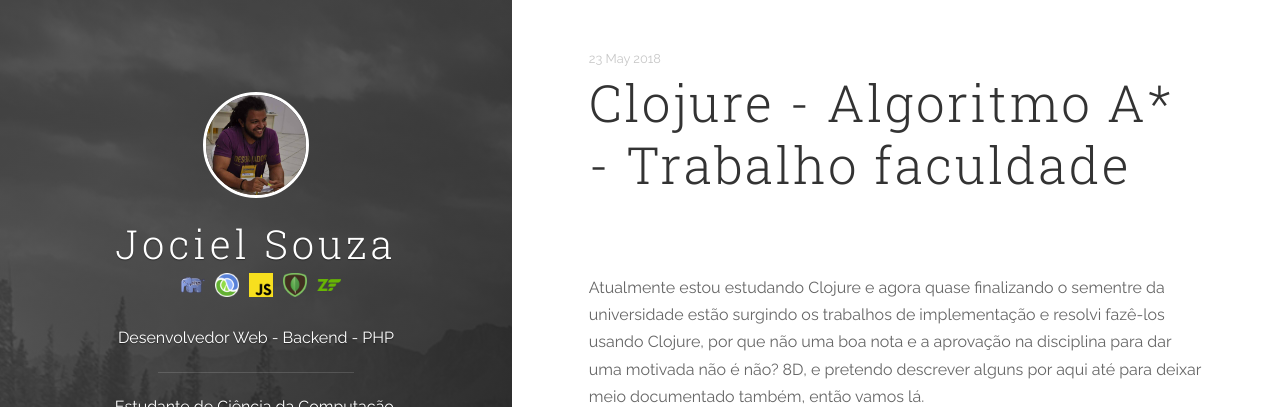
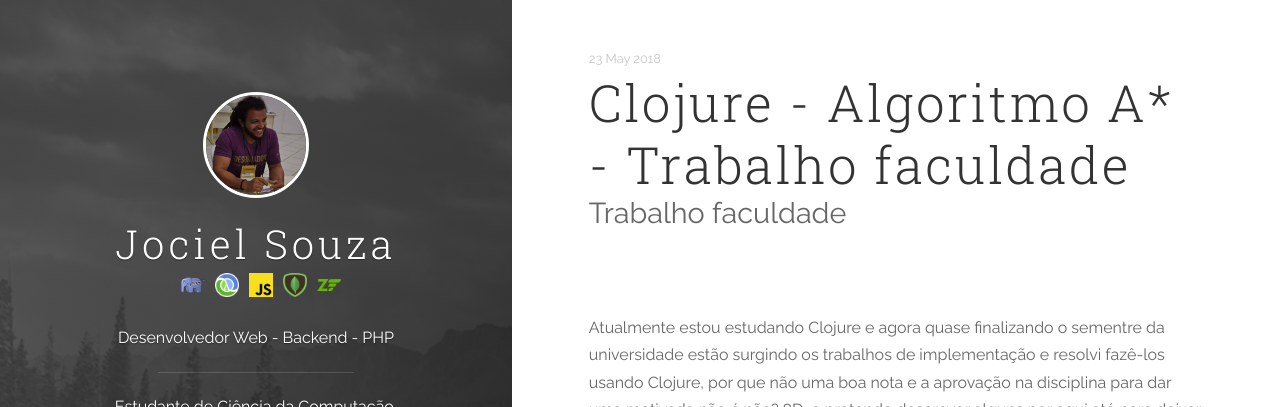
Before and after one commit to Jciel/Jciel.github.io, a Jekyll site: the page built from _posts/2018-05-23-Clojure-Algoritmo-A-star.markdown, in a window 1280 px wide and 900 px high, cut to the strip 0-407 px from the top of the window. Built offline with Jekyll 4.4.1, drawn with Linux system fonts in a browser that asks for light colours; nearby versions of some CDN libraries; comment, search, counter and statistics services are not loaded.

Commit message:
Atualizado artigo algoritmo a-star

```diff
--- a/_posts/2018-05-23-Clojure-Algoritmo-A-star.markdown
+++ b/_posts/2018-05-23-Clojure-Algoritmo-A-star.markdown
@@ -2,6 +2,7 @@
 layout: post
 imageOg: "https://cdn-images-1.medium.com/max/1371/1*6h-IqXpvLbQemIRedaCrMg.png"
 title: "Clojure - Algoritmo A* - Trabalho faculdade"
+subtitle: Trabalho faculdade
 date: 2018-05-23 12:00:25 -0300
 categories: deselvolvimento
 excerpt: O algortimo A* (A estrela), é um algoritmo de busca, de caminho em grafo, heurística, algoritmos de busca heurística utilizam informações extras sobre o domínio problema...
```
